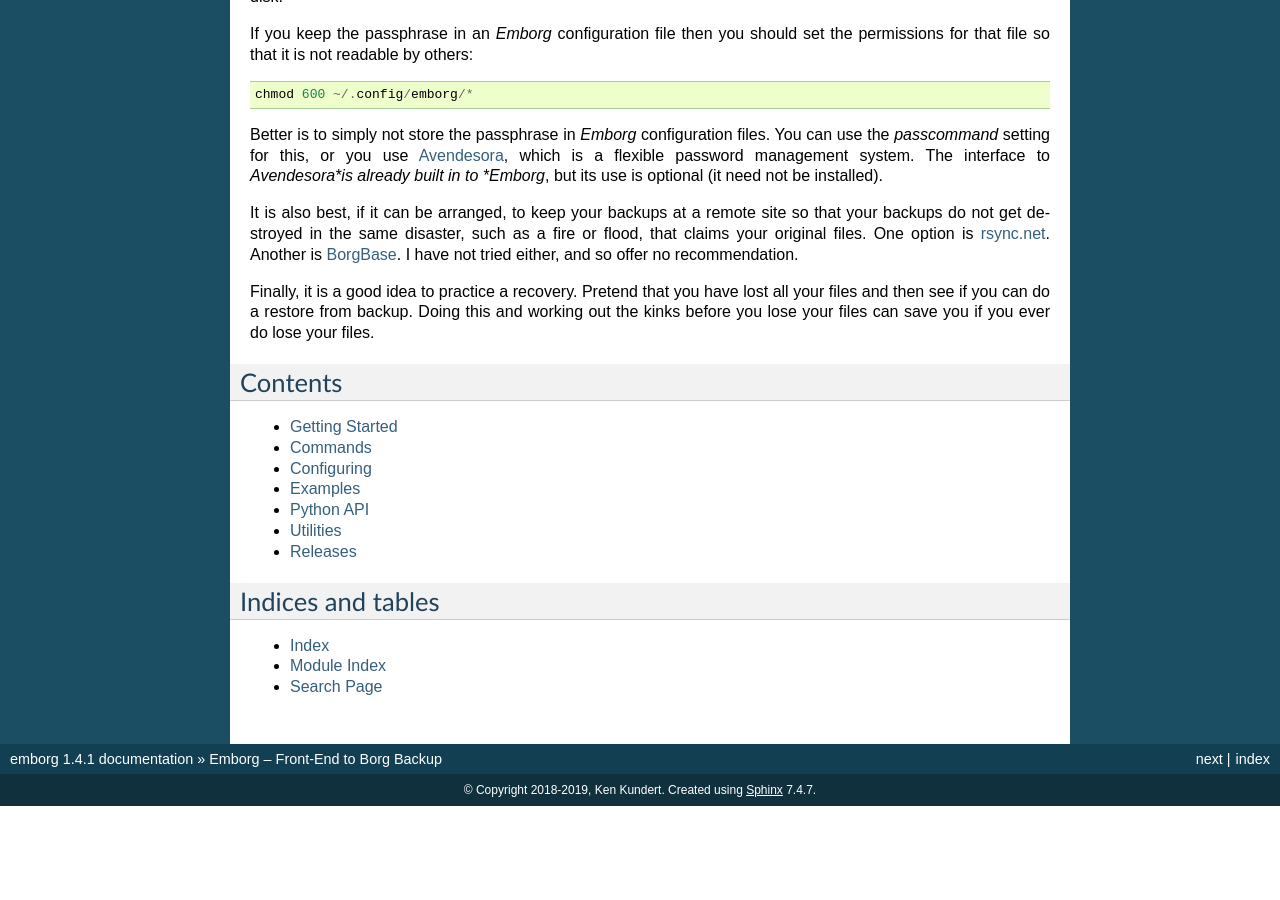
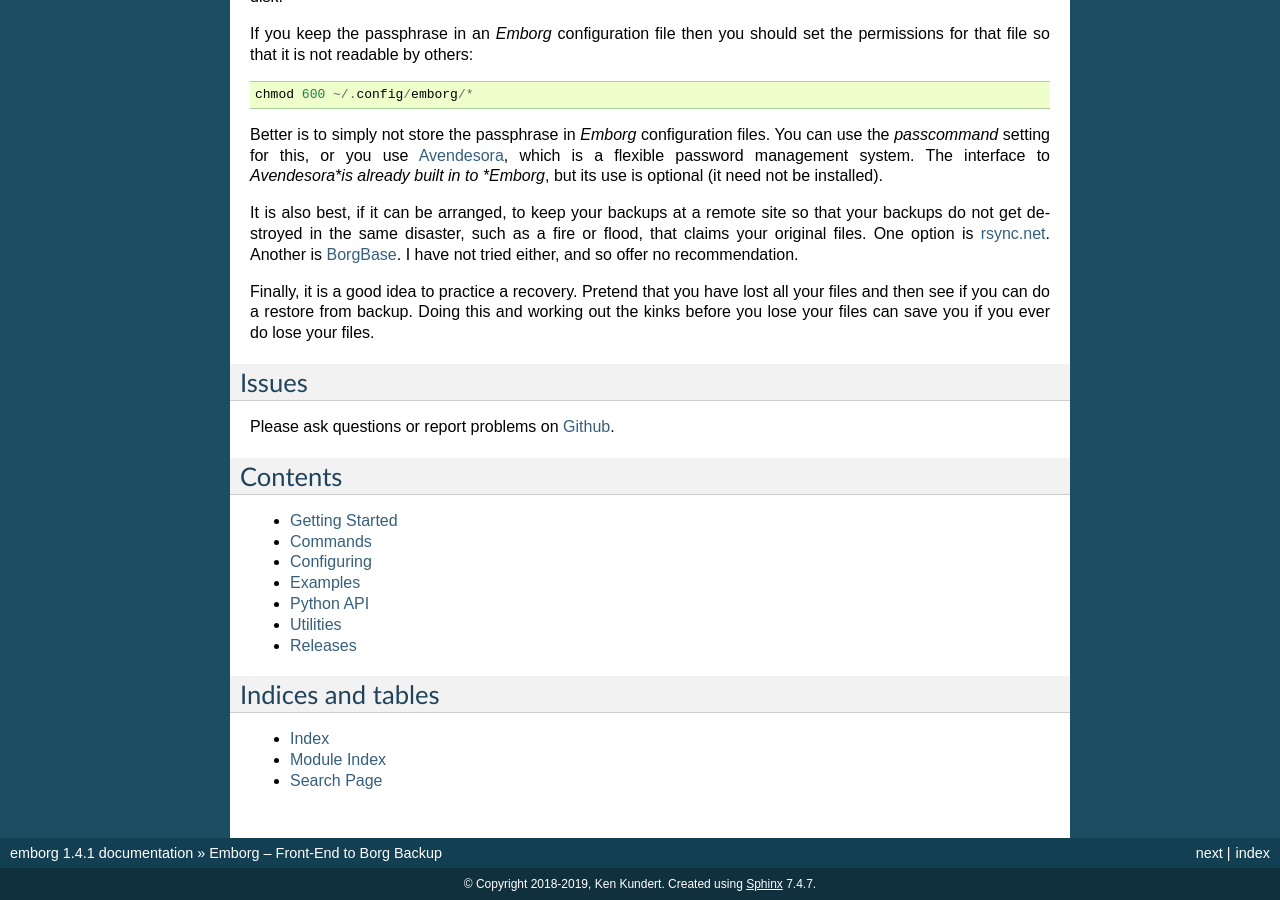
Before and after one commit to KenKundert/emborg, a Sphinx documentation site: the page built from doc/index.rst, in a window 1280 px wide and 900 px high, scrolled down 2930 px. Built offline with Sphinx 7.4.7, drawn with Linux system fonts in a browser that asks for light colours; before the commit the page ends 3736 px from its top, so only the background shows below that.

Commit message:
Mention github issues tracker.

```diff
--- a/doc/index.rst
+++ b/doc/index.rst
@@ -236,6 +236,13 @@
 lose your files.
 
 
+Issues
+------
+
+Please ask questions or report problems on
+`Github <https://github.com/KenKundert/emborg/issues>`_.
+
+
 Contents
 --------
 
```
